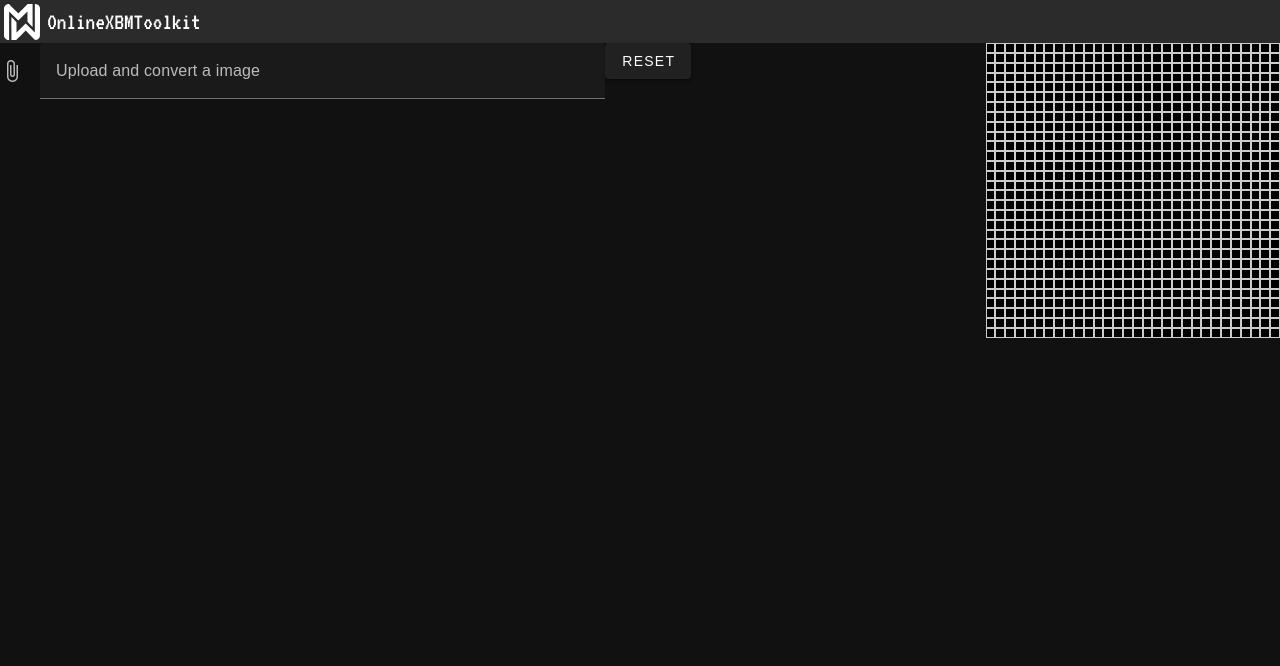
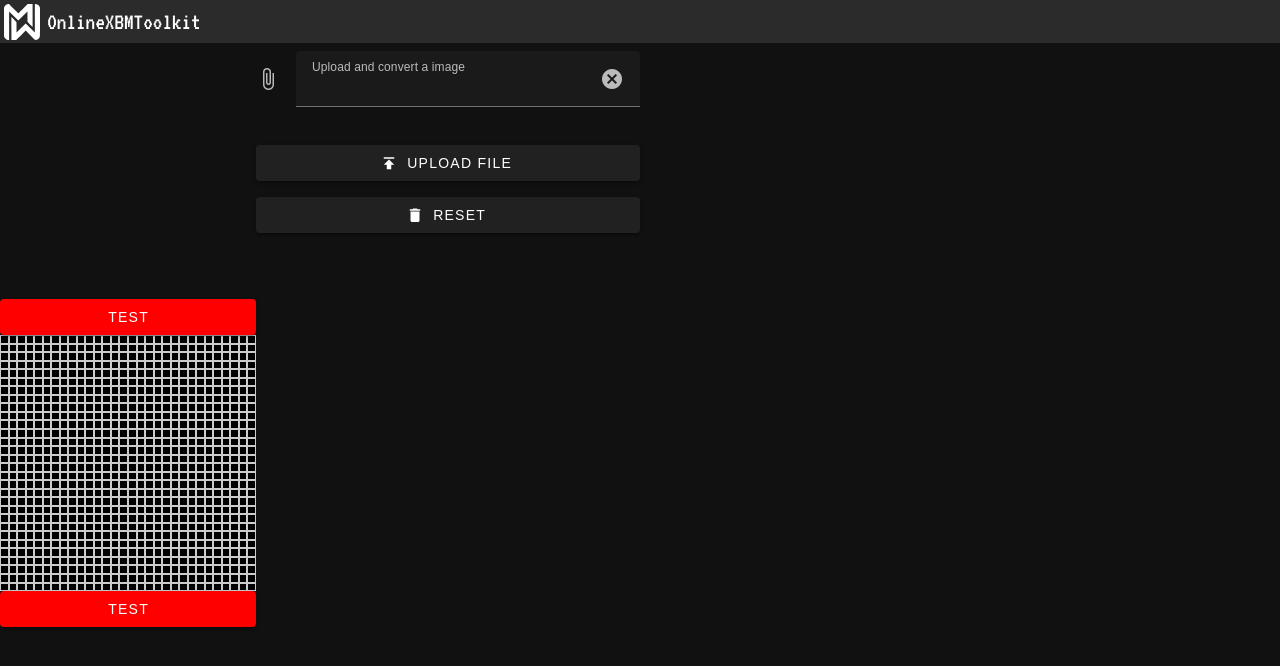
Before and after one commit to miwied/OnlineXBMToolkit, a Vue app in the folder OnlineXBMToolkit/: page / in a window 1280 px wide. Shown: the top 666 px of the page. Built offline with nearby package versions, Linux system fonts and the light colour scheme.

Commit message:
working on inputs

```diff
--- a/OnlineXBMToolkit/src/views/HomeView.vue
+++ b/OnlineXBMToolkit/src/views/HomeView.vue
@@ -1,15 +1,29 @@
 <template>
     <div class="xbm-tool-container">
+        <div class="viewer-editor-container">
+            <xbmViewer ref="xbmViewer" class="icon-container upper-icon" :xbmArray="xbmArray" :gridWidth="gridWidth"
+                :gridHeight="gridHeight" />
+            <div>
 
-        <v-file-input class="file-input" label="Upload and convert a image" ref="fileInput" @change="handleFileChange"
-            @clear="test" accept=".svg, .png, .jpg, .jpeg" filled></v-file-input>
-        <v-btn @click="reset" class="input"> Reset </v-btn>
-        <!-- <v-btn @click="reset" class="input"> Invert </v-btn> -->
+            </div>
+            <div class="editor-container">
+                <div class="editor-horizontal-button-container">
+                    <v-btn class="horizontal-button">test</v-btn>
+                    <xbmEditor ref="xbmEditor" class="icon-container" :xbmArray="xbmArray" :gridWidth="gridWidth"
+                        :gridHeight="gridHeight" @update-array="updateArray" />
+                    <v-btn class="horizontal-button">test</v-btn>
+                </div>
+            </div>
 
-        <xbmViewer ref="xbmViewer" class="icon-container upper-icon" :xbmArray="xbmArray" :gridWidth="gridWidth"
-            :gridHeight="gridHeight" />
-        <xbmEditor ref="xbmEditor" class="icon-container" :xbmArray="xbmArray" :gridWidth="gridWidth"
-            :gridHeight="gridHeight" @update-array="updateArray" />
+            <xbmConverter ref="xbmConverter" :image="originalImage" :gridWidth="gridWidth" :gridHeight="gridHeight"
+                :imageWidth="imageWidth" :imageHeight="imageHeight" @xbm-array-converted="onConvertedXbmArray" />
+        </div>
+        <div class="settings-container">
+            <v-file-input ref="fileInput" class="file-input" v-model="originalImage" label="Upload and convert a image"
+                @change="handleFileChange" accept=".svg, .png, .jpg, .jpeg" filled clearable></v-file-input>
+            <v-btn @click="handleUpload" prepend-icon="mdi-publish"> Upload file </v-btn>
+            <v-btn @click="reset" prepend-icon="mdi-delete"> Reset </v-btn>
+        </div>
 
         <!-- <button @click="reset" class="input">reset</button>
         <button @click="invert" class="input">invert</button>
@@ -26,9 +40,6 @@
         <label class="input" for="imgHeight">Image Height</label>
         <input class="input" type="number" id="imgHeight" v-model="imageHeight"> -->
     </div>
-
-    <xbmConverter ref="xbmConverter" :image="originalImage" :gridWidth="gridWidth" :gridHeight="gridHeight"
-        :imageWidth="imageWidth" :imageHeight="imageHeight" @xbm-array-converted="onConvertedXbmArray" />
 </template>
 
 <script>
@@ -85,6 +96,9 @@ export default {
                 reader.readAsDataURL(file);
             }
         },
+        handleUpload() {
+            this.$refs.fileInput.click();
+        },
         onConvertedXbmArray(array) {
             this.xbmArray = array;
         },
@@ -138,17 +152,29 @@ export default {
     flex-direction: row;
 }
 
-.file-input {
-    width: 30%;
-    margin: 0;
-    padding: 0;
+.viewer-editor-container {
+    width: 20%;
 }
 
-.upper-icon {
-    margin-bottom: 20px;
+.editor-container {}
+
+.editor-horizontal-button-container button {
+    width: 100%;
+    background-color: red;
 }
 
-.icon-container {
-    width: 23%;
+.settings-container {
+    width: 30%;
+    display: flex;
+    flex-direction: column;
+}
+
+.settings-container>* {
+    margin-top: 0.5rem;
+    margin-bottom: 0.5rem;
+}
+
+.settings-container button {
+    width: 100%;
 }
 </style>
```
Also changed, not shown: 1 other file (tests, documents, lock files or other folders).
